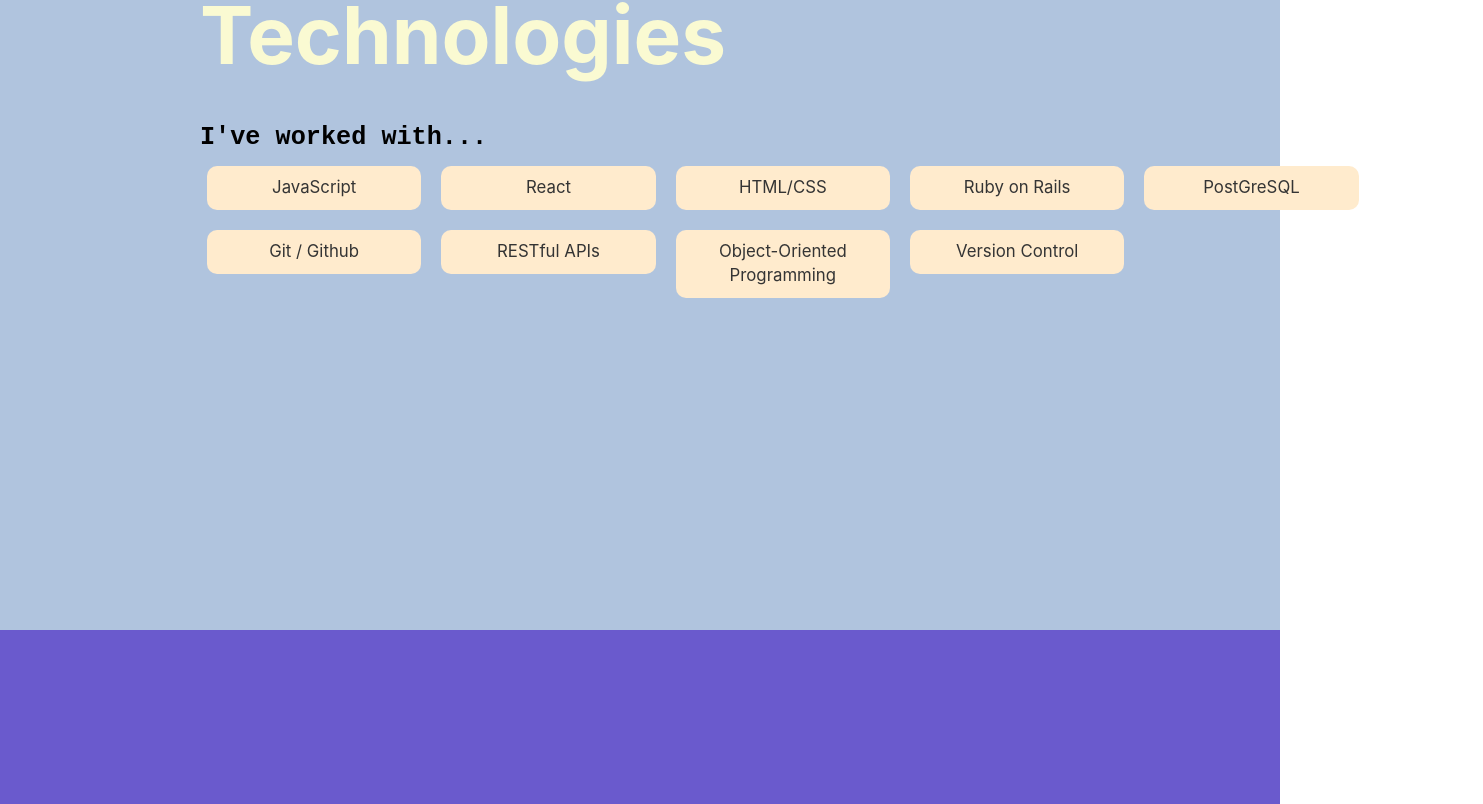
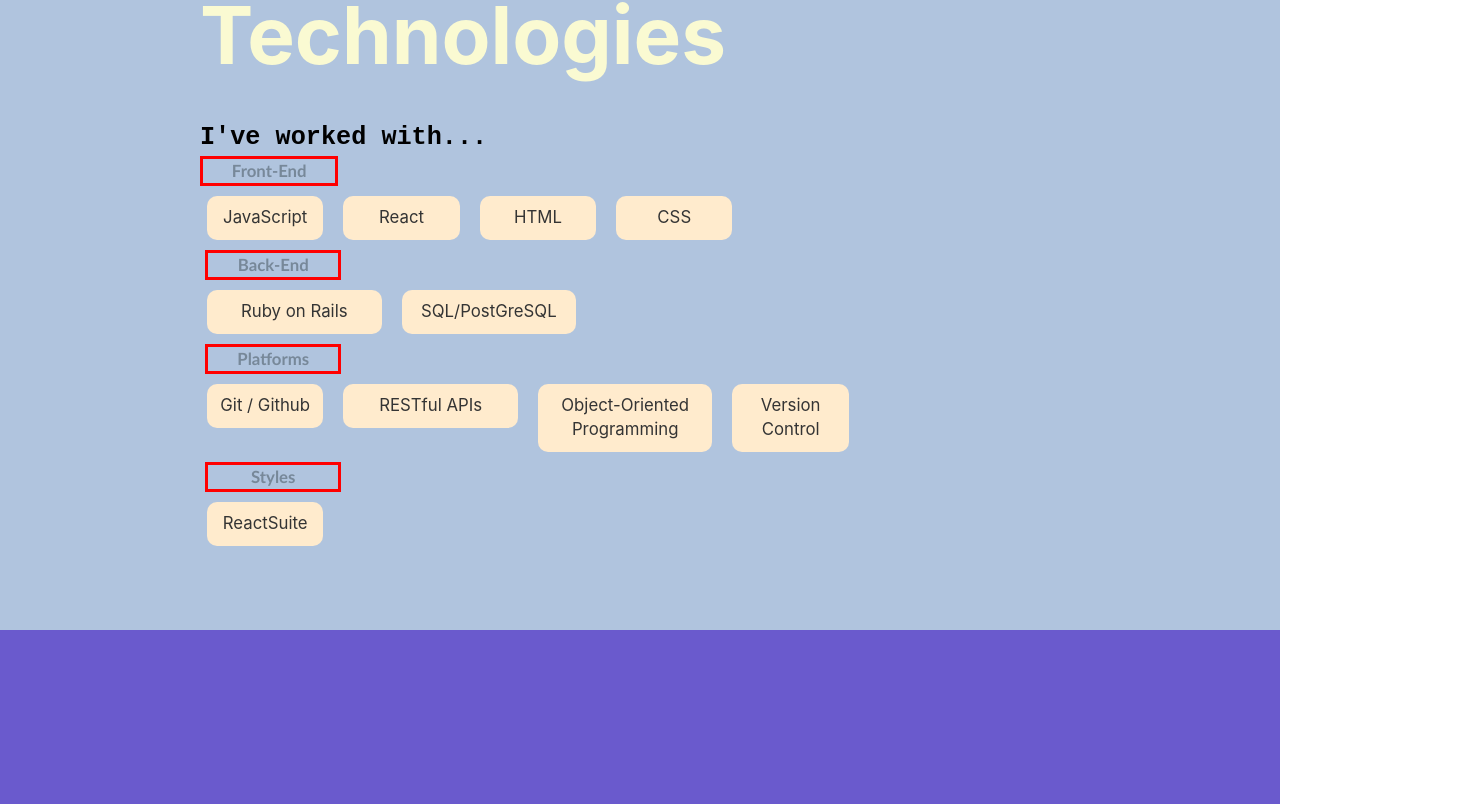
Before and after one commit to robotriley/portfolio-site, a React (Create React App) app: page / in a window 1280 px wide. Shown: the part 1770-2574 px from the top of the page, 1483 px wide, since content can reach past the window. Built offline with nearby package versions, Linux system fonts and the light colour scheme.

Commit message:
red border around categories. workin on it

```diff
--- a/src/App.css
+++ b/src/App.css
@@ -174,3 +174,15 @@
   background-color: blanchedalmond;
   border-radius: 10px;
 }
+
+.techCategory {
+  font-family:'Gill Sans', 'Gill Sans MT', Calibri, 'Trebuchet MS', sans-serif;
+  font-size: larger;
+  font-weight: 700;
+  align-content:flex-start;
+  align-items: flex-start;
+  justify-content: flex-start;
+  margin-right: 80%;
+  border: solid red;
+  color: lightslategray
+}
--- a/src/App.js
+++ b/src/App.js
@@ -64,17 +64,29 @@
         <h1 className='sectionHeader'>Technologies</h1>
         <p className='para'>I've worked with...</p>
           <div className="show-grid">
+        <p className='techCategory'>Front-End</p>
             <Grid fluid>
               <Row gutter={16} className="show-grid">
                 <Col sm={4}>JavaScript</Col>
                 <Col xs={4}>React</Col>
-                <Col xs={4}>HTML/CSS</Col>
-                <Col xs={4}>Ruby on Rails</Col>
-                <Col xs={4}>PostGreSQL</Col>
+                <Col xs={4}>HTML</Col>
+                <Col xs={4}>CSS</Col>
+                </Row>
+              <p className='techCategory'>Back-End</p>
+              <Row gutter={16} className="show-grid">
+                <Col xs={6}>Ruby on Rails</Col>
+                <Col xs={6}>SQL/PostGreSQL</Col>
+                </Row>
+              <p className='techCategory'>Platforms</p>
+              <Row gutter={16} className="show-grid">
                 <Col xs={4}>Git / Github</Col>
-                <Col xs={4}>RESTful APIs</Col>
-                <Col xs={4}>Object-Oriented Programming</Col>
+                <Col xs={6}>RESTful APIs</Col>
+                <Col xs={6}>Object-Oriented Programming</Col>
                 <Col xs={4}>Version Control</Col>
+              </Row>
+                <p className='techCategory'>Styles</p>
+              <Row gutter={16} className="show-grid">
+                <Col xs={4}>ReactSuite</Col>
               </Row>
               </Grid>
           </div>
```
